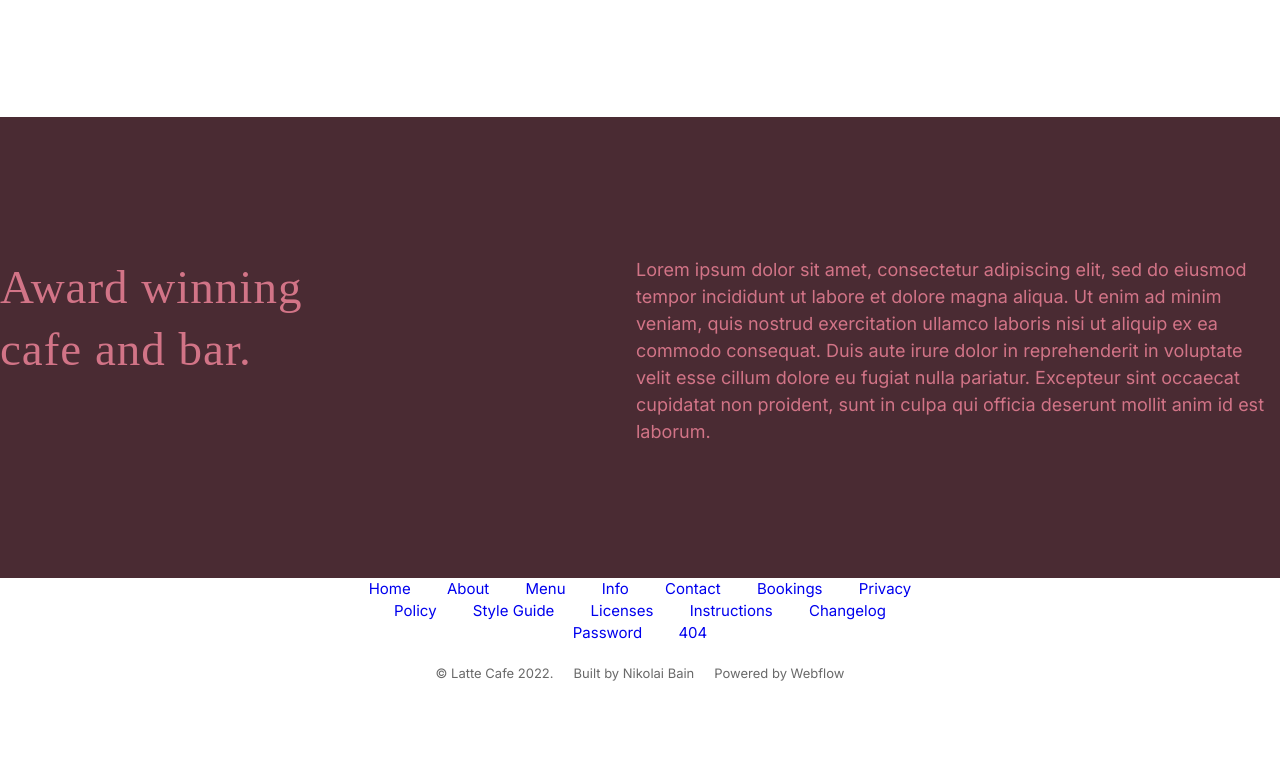
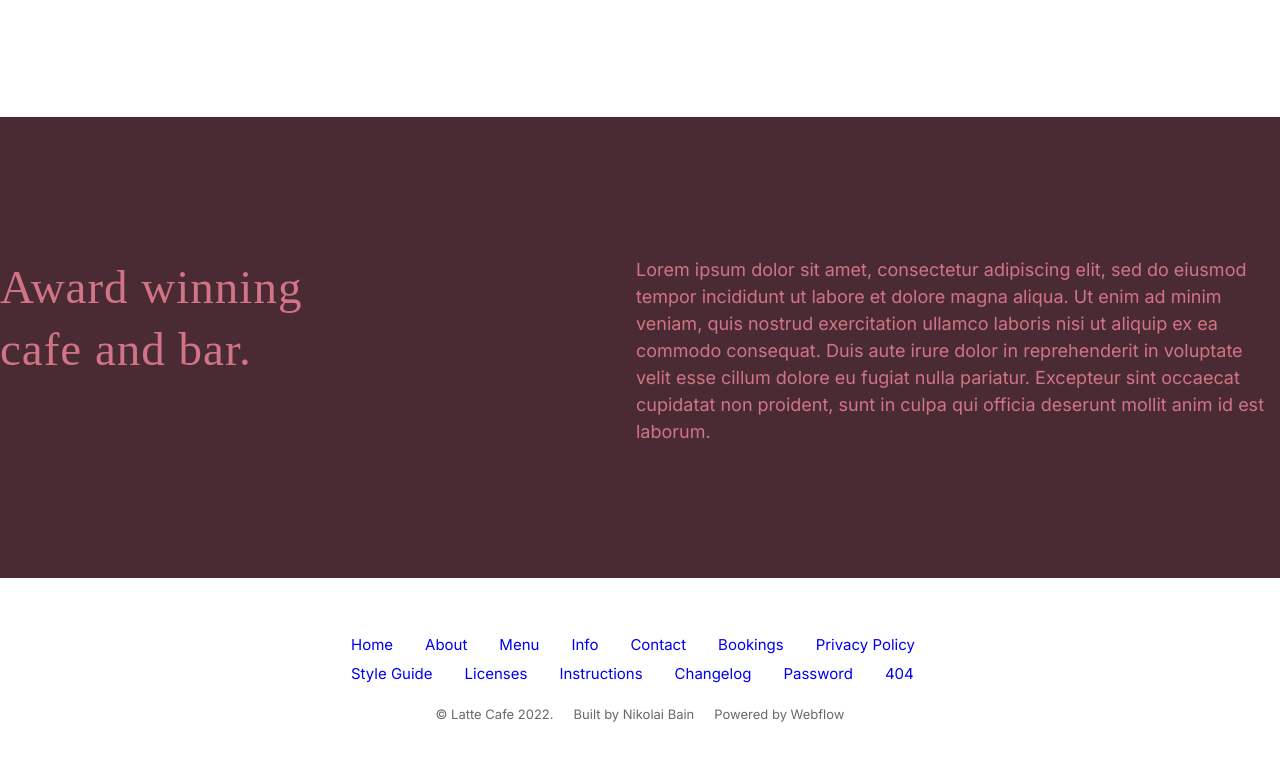
Before and after one commit to Andrew-devcoder/latteCafe, a plain HTML site: page index.html in a window 1280 px wide. Shown: the part 4061-4822 px from the top of the page. Before the commit the page ends 4744 px from the top, so only its background shows below. Drawn offline with Linux system fonts and the light colour scheme; a web font is replaced by a local one.

Commit message:
fixed footer

```diff
--- a/style.css/styles.css
+++ b/style.css/styles.css
@@ -230,6 +230,10 @@ footer {
 }
 
 .info {
+    margin: 56px 0 0 0;
+    display: flex;
+    flex-wrap: wrap;
+    gap: 7px 32px;
     font-style: normal;
     font-weight: 400;
     font-size: 15px;
@@ -244,7 +248,7 @@ footer {
 }
 
 .brand {
-    margin-top: 19px;
+    margin: 19px 0 39px;
     display: flex;
     flex-direction: row;
     justify-content: center;
```
